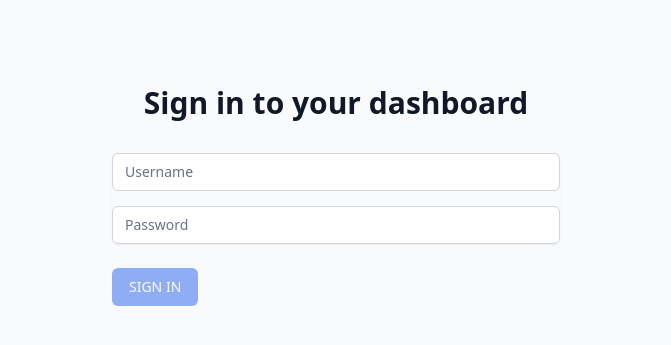
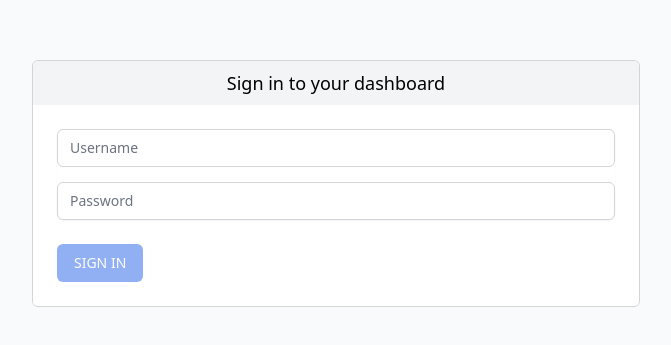
Before and after one commit to mirza-sync/ng-dashboard, an Angular app: page /login in a window 1280 px wide. Shown: the part 217-562 px from the top of the page, without its empty margins (304-975 px from the left). Built offline with nearby package versions, Linux system fonts and the light colour scheme.

Commit message:
Improve login styling

```diff
--- a/src/app/login/login.component.html
+++ b/src/app/login/login.component.html
@@ -1,18 +1,18 @@
 <div
   class="flex min-h-screen items-center justify-center bg-gray-50 py-12 px-4 sm:px-6 lg:px-8"
 >
-  <div class="max-w-md w-full space-y-8">
-    <div>
-      <h2 class="mt-6 text-center text-3xl font-bold text-gray-900">
+  <div class="max-w-mxd w-full space-y-8">
+    <div class="flex justify-center items-center gap-5">
+      <div class="w-1/2">
+        <div class="border border-gray-300 rounded-md overflow-hidden">
+          <div class="text-lg text-center bg-gray-100 py-2">
             Sign in to your dashboard
-      </h2>
           </div>
           <form
-      class="mt-8 space-y-6"
+            class="space-y-6 p-6 bg-white"
             [formGroup]="loginForm"
             (ngSubmit)="onSubmit()"
           >
-      <!-- <form class="mt-8 space-y-6"> -->
             <div class="rounded-md shadow-sm -space-y-px">
               <div>
                 <label for="username" class="sr-only">Username</label>
@@ -56,3 +56,6 @@
           </form>
         </div>
       </div>
+    </div>
+  </div>
+</div>
```
Lines whose indentation alone changed are shown as unchanged.
